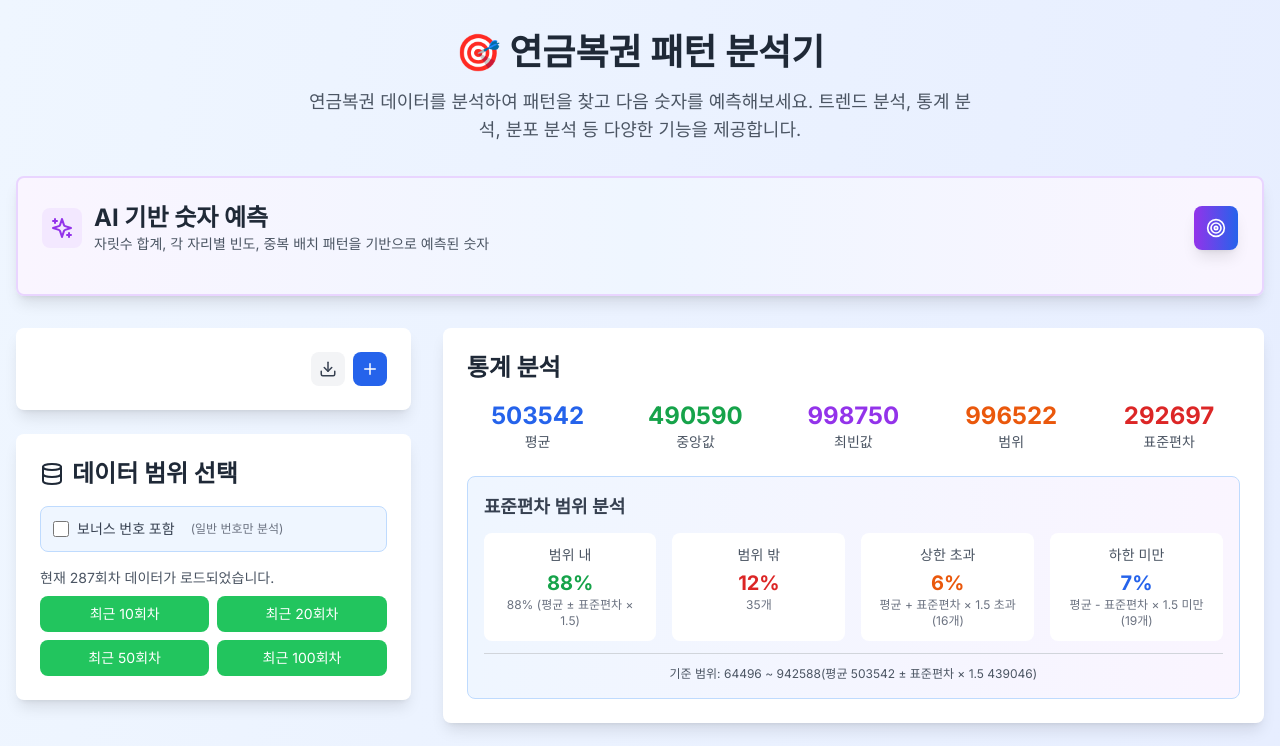
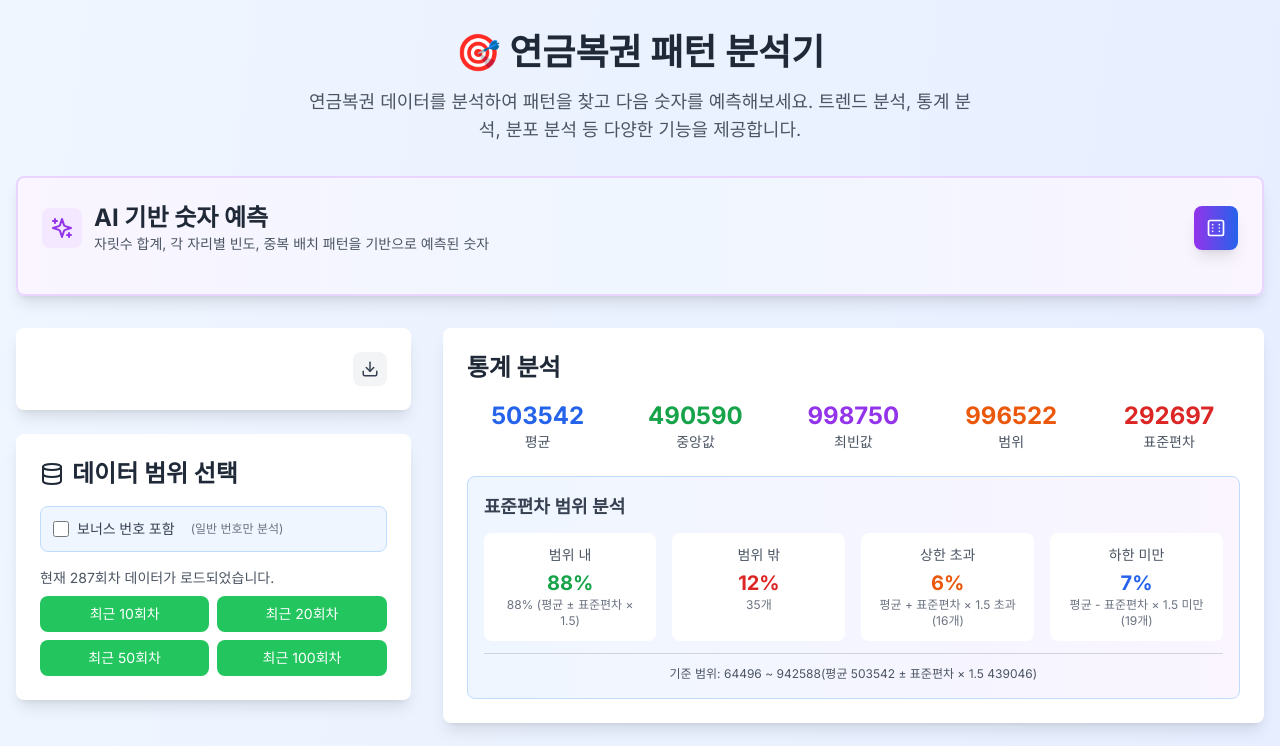
Before and after one commit to amourfou/lottery-analyzer, a Next.js app: page / in a window 1280 px wide. Shown: the top 746 px of the page. Built offline with nearby package versions, Linux system fonts and the light colour scheme.

Commit message:
feat: 데이터 추가 섹션 숨김 처리 및 생성 버튼 아이콘 개선
- DataAdder 컴포넌트 전체 숨김 처리
- PredictionGenerator 생성 버튼 아이콘을 주사위(Dice6)로 변경하여 더 직관적으로 표시

```diff
--- a/src/components/DataAdder.tsx
+++ b/src/components/DataAdder.tsx
@@ -135,13 +135,14 @@ export default function DataAdder({ onDataAdded }: DataAdderProps) {
         >
           <Download size={18} />
         </button>
-        <button
+        {/* 데이터 추가 버튼 숨김 처리 */}
+        {/* <button
           onClick={() => setIsOpen(!isOpen)}
           className="p-2 bg-blue-600 text-white rounded-lg hover:bg-blue-700 transition-colors"
           title={isOpen ? '닫기' : '데이터 추가'}
         >
           <Plus size={18} />
-        </button>
+        </button> */}
       </div>
 
       {isOpen && (
--- a/src/components/PredictionGenerator.tsx
+++ b/src/components/PredictionGenerator.tsx
@@ -2,7 +2,7 @@
 
 import { useState } from 'react';
 import { LotteryData, analyzePositionFrequency, analyzeDigitSum, analyzeDuplicatePatterns, analyzeDuplicatePositionPatterns, analyzeDuplicateFrequency } from '@/lib/dataParser';
-import { Sparkles, RefreshCw, Target } from 'lucide-react';
+import { Sparkles, RefreshCw, Dice6 } from 'lucide-react';
 
 interface PredictionGeneratorProps {
   lotteryData: LotteryData[];
@@ -494,7 +494,7 @@ export default function PredictionGenerator({ lotteryData, analyzedNumbers }: Pr
           {isGenerating ? (
             <RefreshCw className="animate-spin" size={20} />
           ) : (
-            <Target size={20} />
+            <Dice6 size={20} />
           )}
         </button>
       </div>
```
